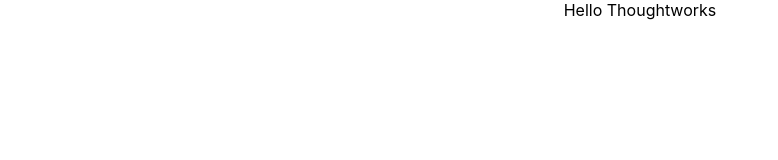
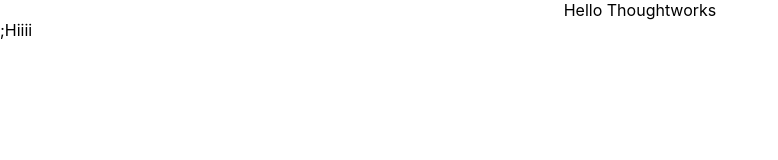
Before and after one commit to suyash460/BookStore, a React (Create React App) app: page / in a window 1280 px wide. Shown: the top 160 px of the page, without its empty margins (0-778 px from the left). Built offline with nearby package versions, Linux system fonts and the light colour scheme.

Commit message:
Add. Login Component

```diff
--- a/src/App.js
+++ b/src/App.js
@@ -1,7 +1,13 @@
 import "./App.css";
+import Login from "./Login";
 
 function App() {
-  return <div className="App">Hello Thoughtworks</div>;
+  return (
+    <>
+      <div className="App">Hello Thoughtworks</div>;
+      <Login />
+    </>
+  );
 }
 
 export default App;
--- /dev/null
+++ b/src/Login.js
@@ -0,0 +1,5 @@
+const Login = () => {
+  return <>Hiiii</>;
+};
+
+export default Login;
```
